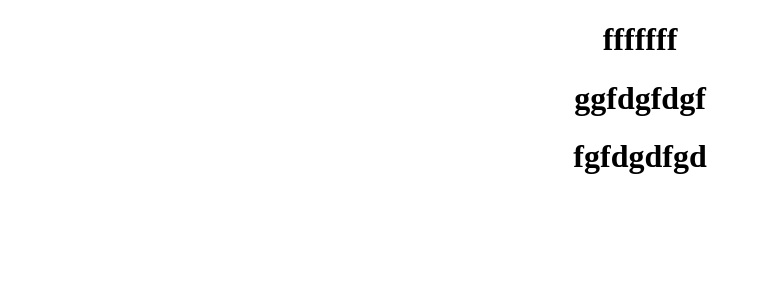
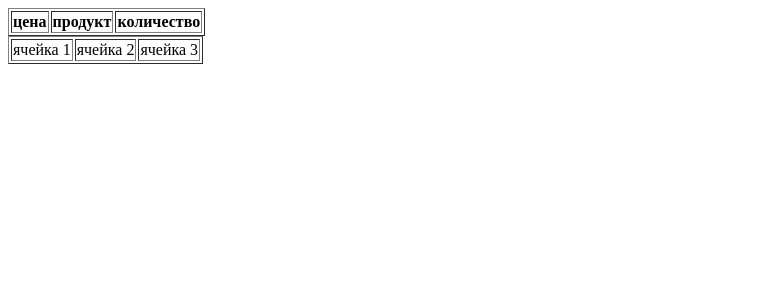
Before and after one commit to KolyaTim/KolyaTim, a PHP site: page / in a window 1280 px wide. Shown: the top 300 px of the page, without its empty margins (0-762 px from the left). Run offline with PHP 8.4, Linux system fonts and the light colour scheme; lists and menus that the app fills with data are empty.

Commit message:
12.3 ширина таблицы

```diff
--- a/index.html
+++ b/index.html
@@ -7,8 +7,17 @@
 href="styles.css">
 </head>
 <body>
-<h1>fffffff</h1>
-<h1>ggfdgfdgf</h1>
-<h1>fgfdgdfgd</h1>
+<table border='1'>
+	<tr>
+	<th>цена</th>
+	<th>продукт</th>
+	<th>количество</th>
+</tr>
+<table border='1'>
+	<tr>
+		<td>ячейка 1</td>
+		<td>ячейка 2</td>
+		<td>ячейка 3</td>
+	</tr>
 </body>
 		</html>
--- a/styles.css
+++ b/styles.css
@@ -1,3 +1,3 @@
-h1
-{text-align: center;
-}
+tr
+{width:500px;
+ }
```
